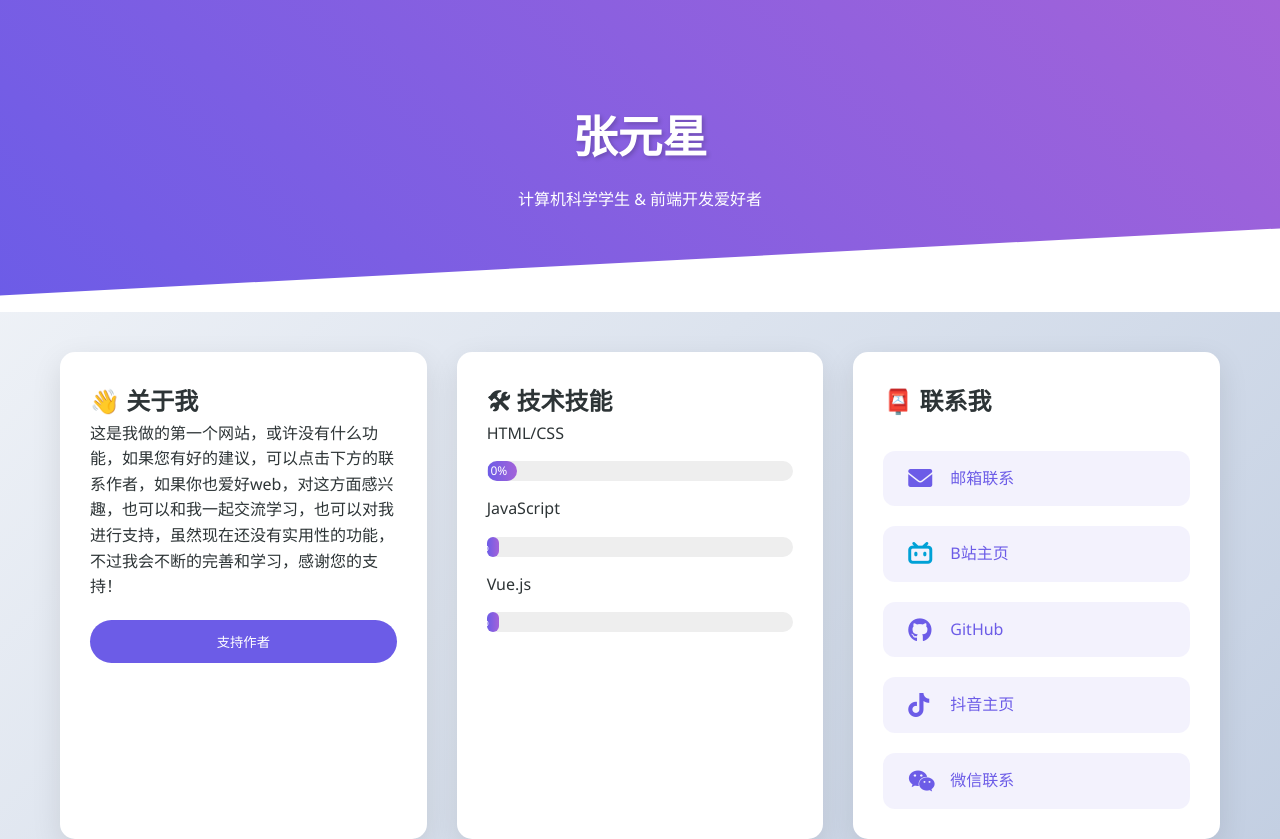
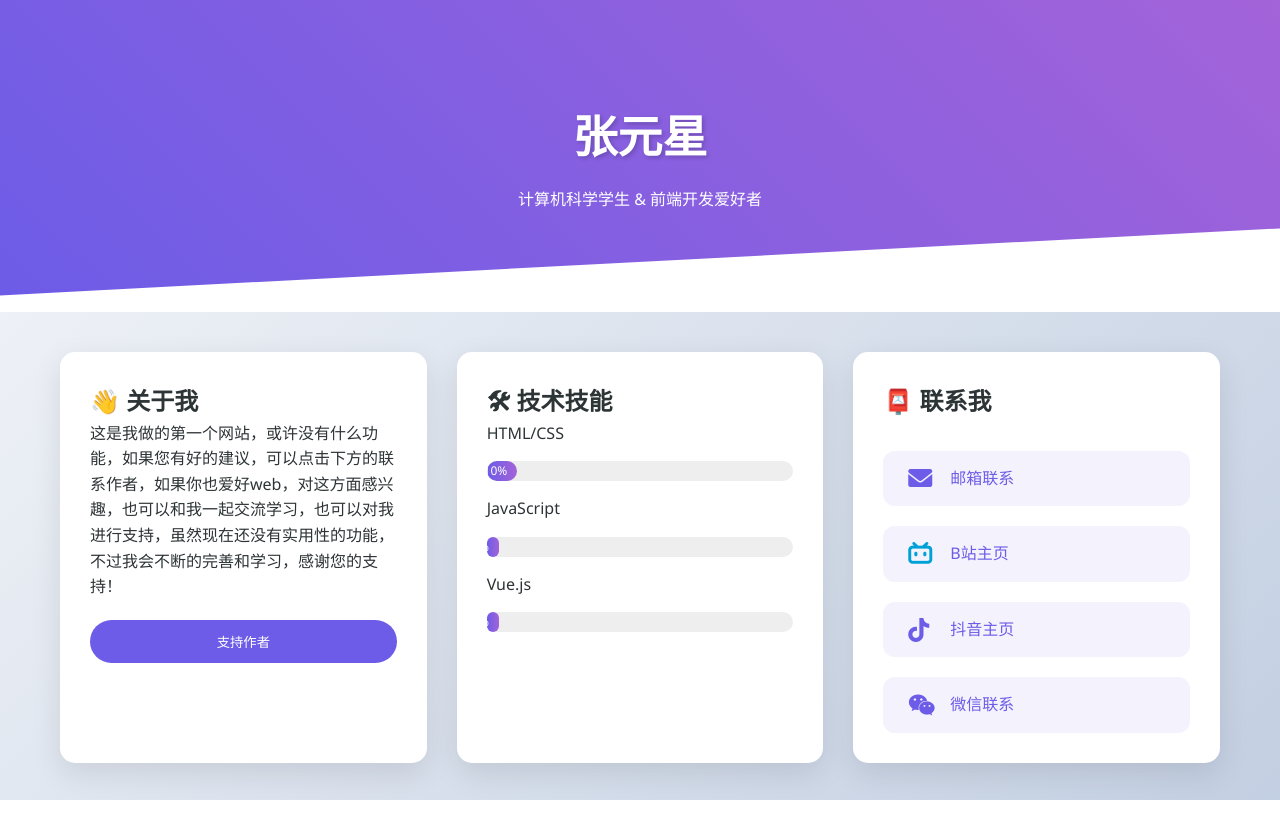
Before and after one commit to 1toiu/-1toiu-.github.io, a plain HTML site: page index.html in a window 1280 px wide. After the commit the page ends 800 px from the top, so only its background shows below. Drawn offline with Linux system fonts and the light colour scheme.

Commit message:
Update index.html

```diff
--- a/index.html
+++ b/index.html
@@ -240,10 +240,7 @@
                     <i class="fab fa-bilibili"></i>
                     <span>B站主页</span>
                 </a>
-                <a href="https://github.com/yourusername" target="_blank">
-                    <i class="fab fa-github"></i>
-                    GitHub
-                </a>
+
                 <a href="https://v.douyin.com/wVNKToWfDJo/ 8@3.com :2pm" target="_blank">
                     <i class="fab fa-tiktok"></i>
                     抖音主页
```
